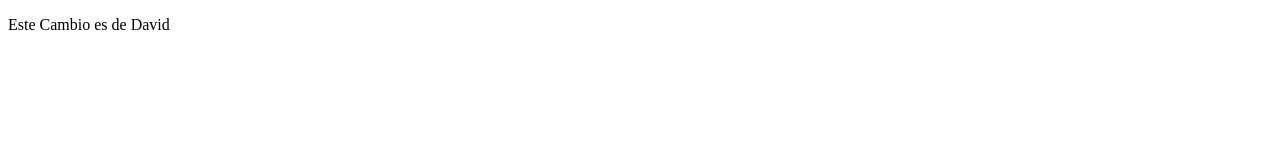
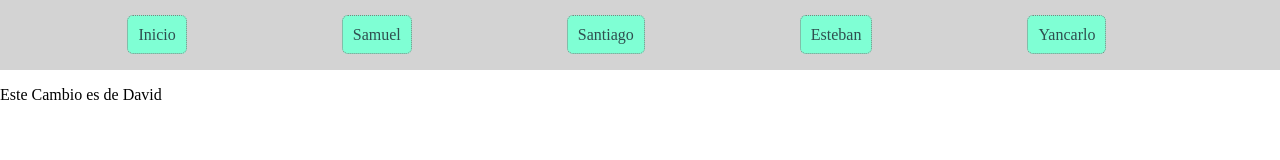
Before and after one commit to cencaladev/html1, a plain HTML site: page index.html in a window 1280 px wide. Drawn offline with Linux system fonts and the light colour scheme.

Commit message:
add navbar

```diff
--- a/index.html
+++ b/index.html
@@ -38,9 +38,48 @@
 
     </script>
 
+    <style>
+        html, body {
+            margin: 0;
+        }
+        nav {
+            background-color: lightgray;
+            padding: 10px;
+        }
+        nav ul {
+            display: flex;
+            width: 90%;
+            justify-content: space-around;
+        }
+        nav ul li {
+            list-style: none;
+        }
+        nav ul li a {
+            color: darkslategray;
+            padding: 10px;
+            border-radius: 6px;
+            border: 1px dotted gray;
+            background-color: aquamarine;
+            text-decoration: none;
+        }
+        nav ul li a:hover {
+            background-color: cadetblue;
+            text-decoration: underline;
+            color: antiquewhite;
+        }
+    </style>
+
 </head>
 <body>
-
+    <nav>
+        <ul>
+            <li><a href="index.html">Inicio</a></li>
+            <li><a href="samuel.html">Samuel</a></li>
+            <li><a href="santiago.html">Santiago</a></li>
+            <li><a href="esteban.html">Esteban</a></li>
+            <li><a href="yancarlo.html">Yancarlo</a></li>
+        </ul>
+    </nav>
     <p>Este Cambio es de David </p>
 
 </body>
```
